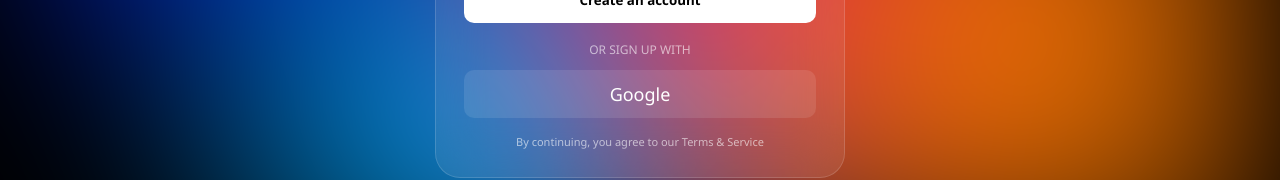
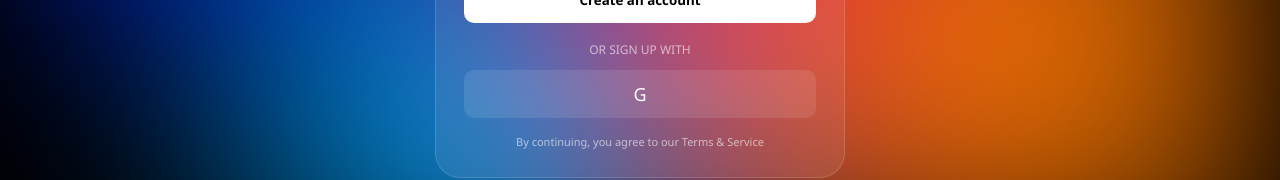
Before and after one commit to Abhishekjat12/login-page, a React (Create React App) app in the folder login-page/: page / in a window 1280 px wide. Shown: the part 514-694 px from the top of the page. Built offline with nearby package versions, Linux system fonts and the light colour scheme.

Commit message:
smallchange

```diff
--- a/login-page/src/App.js
+++ b/login-page/src/App.js
@@ -51,7 +51,7 @@
             <button className="primary">Create an account</button>
             <p className="divider">OR SIGN UP WITH</p>
             <div className="social">
-              <button>Google</button>
+              <button>G</button>
             </div>
           </>
         )}
```
